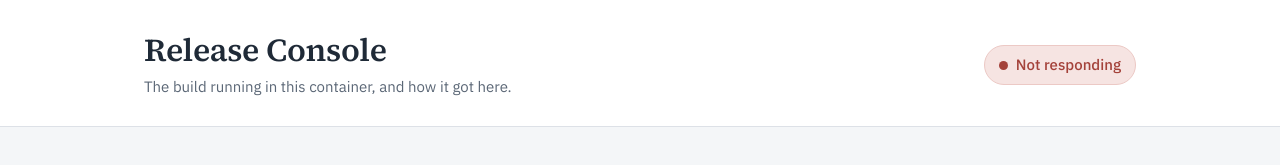
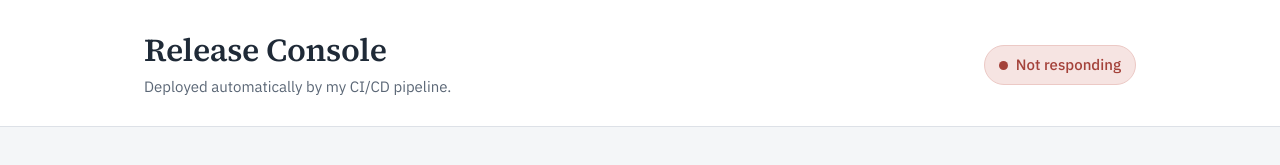
Before and after one commit to gosavidevashish/automated-cicd-pipeline, a website: page app/public/index.html in a window 1280 px wide. Shown: the top 165 px of the page. Drawn offline with Linux system fonts and the light colour scheme; no server answers.

Commit message:
Update description in index.html

```diff
--- a/app/public/index.html
+++ b/app/public/index.html
@@ -15,7 +15,7 @@
     <div class="wrap masthead-inner">
       <div>
         <h1>Release Console</h1>
-        <p class="lede">The build running in this container, and how it got here.</p>
+        <p class="lede">Deployed automatically by my CI/CD pipeline.</p>
       </div>
       <div class="status" id="status" role="status" aria-live="polite">
         <span class="dot" aria-hidden="true"></span>
```
